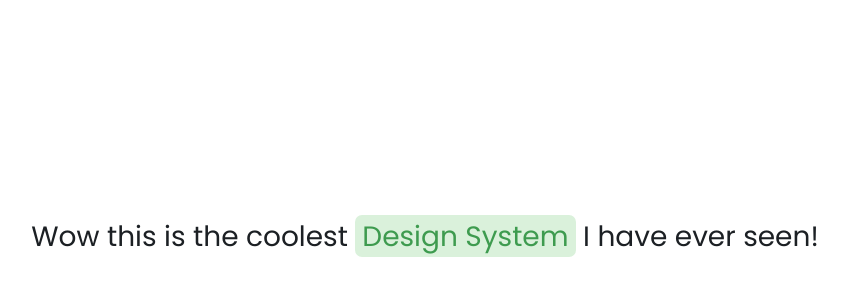
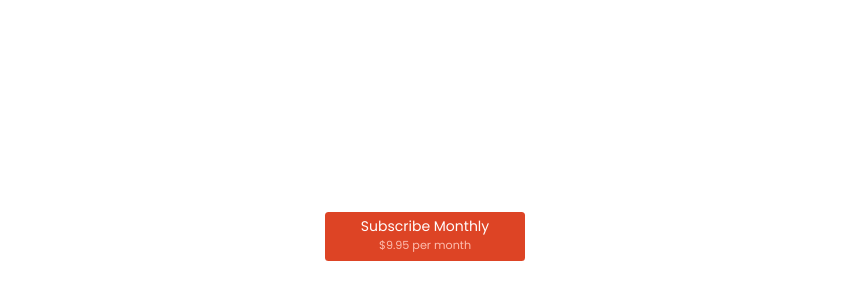
Before and after one commit to didimedina/magical-ds, a Next.js app: page /v2 in a window 1280 px wide. Shown: the part 164-464 px from the top of the page, without its empty margins (215-1063 px from the left). Built offline with nearby package versions, Linux system fonts and the light colour scheme.

Commit message:
vars being passed are better managed

```diff
--- a/components/v2/Button.tsx
+++ b/components/v2/Button.tsx
@@ -29,7 +29,6 @@ const StyledButton = styled(BaseButton, {
     userSelect: 'none',
     alignItems: "center",
     justifyContent: "center",
-    height: "calc($$buttonFontSize * 2)",
     width: "auto",
 
 
@@ -43,250 +42,92 @@ const StyledButton = styled(BaseButton, {
     // Dynamic
     fontSize: "$$buttonFontSize",
     lineHeight: "$$buttonFontSize",
-    borderRadius: "min(3px, calc($$buttonFontSize * 0.25))",
+    borderRadius: "calc($$buttonFontSize * 0.25)",
     px: "calc($$buttonFontSize * 0.5)",
+    py: "calc($$buttonFontSize * 0.25)",
+    color: "$$buttonColor",
+    backgroundColor: "$$buttonBackgroundColor",
 
     '&:focus': {
         outline: "none",
-        boxShadow: '0 0 0 min(2px, calc($$buttonFontSize * 0.125)) $$currentColor8',
+        boxShadow: '0 0 0 min(2px, calc($$buttonFontSize * 0.125)) $$buttonColors8',
     },
 
-    // '& [controlledBy="button"]': {
-    //     '&[data-magical-text]': {
-    //         px: "calc($$buttonFontSize * 0.25)",
-    //         py: "calc($$buttonFontSize * 0.125)",
-    //         height: "auto",
-    //         display: "inline-flex",
-    //         borderRadius: "calc($$buttonFontSize * 0.25)",
-    //     },
-    // },
-
-    //
     variants: {
+        height: {
+            default: { height: "calc($$buttonFontSize * 2)" },
+            fit: { height: "fit-content" }
+        },
         color: {
             slate: {
-                $$currentColor1: theme.colors.slate1,
-                $$currentColor2: theme.colors.slate2,
-                $$currentColor3: theme.colors.slate3,
-                $$currentColor4: theme.colors.slate4,
-                $$currentColor5: theme.colors.slate5,
-                $$currentColor6: theme.colors.slate6,
-                $$currentColor7: theme.colors.slate7,
-                $$currentColor8: theme.colors.slate8,
-                $$currentColor9: theme.colors.slate9,
-                $$currentColor10: theme.colors.slate10,
-                $$currentColor11: theme.colors.slate11,
-                $$currentColor12: theme.colors.slate12,
+                $$buttonColors1: theme.colors.slate1,
+                $$buttonColors2: theme.colors.slate2,
+                $$buttonColors3: theme.colors.slate3,
+                $$buttonColors4: theme.colors.slate4,
+                $$buttonColors5: theme.colors.slate5,
+                $$buttonColors6: theme.colors.slate6,
+                $$buttonColors7: theme.colors.slate7,
+                $$buttonColors8: theme.colors.slate8,
+                $$buttonColors9: theme.colors.slate9,
+                $$buttonColors10: theme.colors.slate10,
+                $$buttonColors11: theme.colors.slate11,
+                $$buttonColors12: theme.colors.slate12,
             },
             tomato: {
-                $$currentColor1: theme.colors.tomato1,
-                $$currentColor2: theme.colors.tomato2,
-                $$currentColor3: theme.colors.tomato3,
-                $$currentColor4: theme.colors.tomato4,
-                $$currentColor5: theme.colors.tomato5,
-                $$currentColor6: theme.colors.tomato6,
-                $$currentColor7: theme.colors.tomato7,
-                $$currentColor8: theme.colors.tomato8,
-                $$currentColor9: theme.colors.tomato9,
-                $$currentColor10: theme.colors.tomato10,
-                $$currentColor11: theme.colors.tomato11,
-                $$currentColor12: theme.colors.tomato12,
+                $$buttonColors1: theme.colors.tomato1,
+                $$buttonColors2: theme.colors.tomato2,
+                $$buttonColors3: theme.colors.tomato3,
+                $$buttonColors4: theme.colors.tomato4,
+                $$buttonColors5: theme.colors.tomato5,
+                $$buttonColors6: theme.colors.tomato6,
+                $$buttonColors7: theme.colors.tomato7,
+                $$buttonColors8: theme.colors.tomato8,
+                $$buttonColors9: theme.colors.tomato9,
+                $$buttonColors10: theme.colors.tomato10,
+                $$buttonColors11: theme.colors.tomato11,
+                $$buttonColors12: theme.colors.tomato12,
             },
             red: {
-                $$currentColor1: theme.colors.red1,
-                $$currentColor2: theme.colors.red2,
-                $$currentColor3: theme.colors.red3,
-                $$currentColor4: theme.colors.red4,
-                $$currentColor5: theme.colors.red5,
-                $$currentColor6: theme.colors.red6,
-                $$currentColor7: theme.colors.red7,
-                $$currentColor8: theme.colors.red8,
-                $$currentColor9: theme.colors.red9,
-                $$currentColor10: theme.colors.red10,
-                $$currentColor11: theme.colors.red11,
-                $$currentColor12: theme.colors.red12,
+                $$buttonColors1: theme.colors.red1,
+                $$buttonColors2: theme.colors.red2,
+                $$buttonColors3: theme.colors.red3,
+                $$buttonColors4: theme.colors.red4,
+                $$buttonColors5: theme.colors.red5,
+                $$buttonColors6: theme.colors.red6,
+                $$buttonColors7: theme.colors.red7,
+                $$buttonColors8: theme.colors.red8,
+                $$buttonColors9: theme.colors.red9,
+                $$buttonColors10: theme.colors.red10,
+                $$buttonColors11: theme.colors.red11,
+                $$buttonColors12: theme.colors.red12,
             },
             crimson: {
-                $$currentColor1: theme.colors.crimson1,
-                $$currentColor2: theme.colors.crimson2,
-                $$currentColor3: theme.colors.crimson3,
-                $$currentColor4: theme.colors.crimson4,
-                $$currentColor5: theme.colors.crimson5,
-                $$currentColor6: theme.colors.crimson6,
-                $$currentColor7: theme.colors.crimson7,
-                $$currentColor8: theme.colors.crimson8,
-                $$currentColor9: theme.colors.crimson9,
-                $$currentColor10: theme.colors.crimson10,
-                $$currentColor11: theme.colors.crimson11,
-                $$currentColor12: theme.colors.crimson12,
+                $$buttonColors1: theme.colors.crimson1,
+                $$buttonColors2: theme.colors.crimson2,
+                $$buttonColors3: theme.colors.crimson3,
+                $$buttonColors4: theme.colors.crimson4,
+                $$buttonColors5: theme.colors.crimson5,
+                $$buttonColors6: theme.colors.crimson6,
+                $$buttonColors7: theme.colors.crimson7,
+                $$buttonColors8: theme.colors.crimson8,
+                $$buttonColors9: theme.colors.crimson9,
+                $$buttonColors10: theme.colors.crimson10,
+                $$buttonColors11: theme.colors.crimson11,
+                $$buttonColors12: theme.colors.crimson12,
             },
             pink: {
-                $$currentColor1: theme.colors.pink1,
-                $$currentColor2: theme.colors.pink2,
-                $$currentColor3: theme.colors.pink3,
-                $$currentColor4: theme.colors.pink4,
-                $$currentColor5: theme.colors.pink5,
-                $$currentColor6: theme.colors.pink6,
-                $$currentColor7: theme.colors.pink7,
-                $$currentColor8: theme.colors.pink8,
-                $$currentColor9: theme.colors.pink9,
-                $$currentColor10: theme.colors.pink10,
-                $$currentColor11: theme.colors.pink11,
-                $$currentColor12: theme.colors.pink12,
-            },
-            plum: {
-                $$currentColor1: theme.colors.plum1,
-                $$currentColor2: theme.colors.plum2,
-                $$currentColor3: theme.colors.plum3,
-                $$currentColor4: theme.colors.plum4,
-                $$currentColor5: theme.colors.plum5,
-                $$currentColor6: theme.colors.plum6,
-                $$currentColor7: theme.colors.plum7,
-                $$currentColor8: theme.colors.plum8,
-                $$currentColor9: theme.colors.plum9,
-                $$currentColor10: theme.colors.plum10,
-                $$currentColor11: theme.colors.plum11,
-                $$currentColor12: theme.colors.plum12,
-            },
-            purple: {
-                $$currentColor1: theme.colors.purple1,
-                $$currentColor2: theme.colors.purple2,
-                $$currentColor3: theme.colors.purple3,
-                $$currentColor4: theme.colors.purple4,
-                $$currentColor5: theme.colors.purple5,
-                $$currentColor6: theme.colors.purple6,
-                $$currentColor7: theme.colors.purple7,
-                $$currentColor8: theme.colors.purple8,
-                $$currentColor9: theme.colors.purple9,
-                $$currentColor10: theme.colors.purple10,
-                $$currentColor11: theme.colors.purple11,
-                $$currentColor12: theme.colors.purple12,
-            },
-            violet: {
-                $$currentColor1: theme.colors.violet1,
-                $$currentColor2: theme.colors.violet2,
-                $$currentColor3: theme.colors.violet3,
-                $$currentColor4: theme.colors.violet4,
-                $$currentColor5: theme.colors.violet5,
-                $$currentColor6: theme.colors.violet6,
-                $$currentColor7: theme.colors.violet7,
-                $$currentColor8: theme.colors.violet8,
-                $$currentColor9: theme.colors.violet9,
-                $$currentColor10: theme.colors.violet10,
-                $$currentColor11: theme.colors.violet11,
-                $$currentColor12: theme.colors.violet12,
-            },
-            indigo: {
-                $$currentColor1: theme.colors.indigo1,
-                $$currentColor2: theme.colors.indigo2,
-                $$currentColor3: theme.colors.indigo3,
-                $$currentColor4: theme.colors.indigo4,
-                $$currentColor5: theme.colors.indigo5,
-                $$currentColor6: theme.colors.indigo6,
-                $$currentColor7: theme.colors.indigo7,
-                $$currentColor8: theme.colors.indigo8,
-                $$currentColor9: theme.colors.indigo9,
-                $$currentColor10: theme.colors.indigo10,
-                $$currentColor11: theme.colors.indigo11,
-                $$currentColor12: theme.colors.indigo12,
-            },
-            blue: {
-                $$currentColor1: theme.colors.blue1,
-                $$currentColor2: theme.colors.blue2,
-                $$currentColor3: theme.colors.blue3,
-                $$currentColor4: theme.colors.blue4,
-                $$currentColor5: theme.colors.blue5,
-                $$currentColor6: theme.colors.blue6,
-                $$currentColor7: theme.colors.blue7,
-                $$currentColor8: theme.colors.blue8,
-                $$currentColor9: theme.colors.blue9,
-                $$currentColor10: theme.colors.blue10,
-                $$currentColor11: theme.colors.blue11,
-                $$currentColor12: theme.colors.blue12,
-            },
-            cyan: {
-                $$currentColor1: theme.colors.cyan1,
-                $$currentColor2: theme.colors.cyan2,
-                $$currentColor3: theme.colors.cyan3,
-                $$currentColor4: theme.colors.cyan4,
-                $$currentColor5: theme.colors.cyan5,
-                $$currentColor6: theme.colors.cyan6,
-                $$currentColor7: theme.colors.cyan7,
-                $$currentColor8: theme.colors.cyan8,
-                $$currentColor9: theme.colors.cyan9,
-                $$currentColor10: theme.colors.cyan10,
-                $$currentColor11: theme.colors.cyan11,
-                $$currentColor12: theme.colors.cyan12,
-            },
-            teal: {
-                $$currentColor1: theme.colors.teal1,
-                $$currentColor2: theme.colors.teal2,
-                $$currentColor3: theme.colors.teal3,
-                $$currentColor4: theme.colors.teal4,
-                $$currentColor5: theme.colors.teal5,
-                $$currentColor6: theme.colors.teal6,
-                $$currentColor7: theme.colors.teal7,
-                $$currentColor8: theme.colors.teal8,
-                $$currentColor9: theme.colors.teal9,
-                $$currentColor10: theme.colors.teal10,
-                $$currentColor11: theme.colors.teal11,
-                $$currentColor12: theme.colors.teal12,
-            },
-            green: {
-                $$currentColor1: theme.colors.green1,
-                $$currentColor2: theme.colors.green2,
-                $$currentColor3: theme.colors.green3,
-                $$currentColor4: theme.colors.green4,
-                $$currentColor5: theme.colors.green5,
-                $$currentColor6: theme.colors.green6,
-                $$currentColor7: theme.colors.green7,
-                $$currentColor8: theme.colors.green8,
-                $$currentColor9: theme.colors.green9,
-                $$currentColor10: theme.colors.green10,
-                $$currentColor11: theme.colors.green11,
-                $$currentColor12: theme.colors.green12,
-            },
-            grass: {
-                $$currentColor1: theme.colors.grass1,
-                $$currentColor2: theme.colors.grass2,
-                $$currentColor3: theme.colors.grass3,
-                $$currentColor4: theme.colors.grass4,
-                $$currentColor5: theme.colors.grass5,
-                $$currentColor6: theme.colors.grass6,
-                $$currentColor7: theme.colors.grass7,
-                $$currentColor8: theme.colors.grass8,
-                $$currentColor9: theme.colors.grass9,
-                $$currentColor10: theme.colors.grass10,
-                $$currentColor11: theme.colors.grass11,
-                $$currentColor12: theme.colors.grass12,
-            },
-            orange: {
-                $$currentColor1: theme.colors.orange1,
-                $$currentColor2: theme.colors.orange2,
-                $$currentColor3: theme.colors.orange3,
-                $$currentColor4: theme.colors.orange4,
-                $$currentColor5: theme.colors.orange5,
-                $$currentColor6: theme.colors.orange6,
-                $$currentColor7: theme.colors.orange7,
-                $$currentColor8: theme.colors.orange8,
-                $$currentColor9: theme.colors.orange9,
-                $$currentColor10: theme.colors.orange10,
-                $$currentColor11: theme.colors.orange11,
-                $$currentColor12: theme.colors.orange12,
-            },
-            brown: {
-                $$currentColor1: theme.colors.brown1,
-                $$currentColor2: theme.colors.brown2,
-                $$currentColor3: theme.colors.brown3,
-                $$currentColor4: theme.colors.brown4,
-                $$currentColor5: theme.colors.brown5,
-                $$currentColor6: theme.colors.brown6,
-                $$currentColor7: theme.colors.brown7,
-                $$currentColor8: theme.colors.brown8,
-                $$currentColor9: theme.colors.brown9,
-                $$currentColor10: theme.colors.brown10,
-                $$currentColor11: theme.colors.brown11,
-                $$currentColor12: theme.colors.brown12,
+                $$buttonColors1: theme.colors.pink1,
+                $$buttonColors2: theme.colors.pink2,
+                $$buttonColors3: theme.colors.pink3,
+                $$buttonColors4: theme.colors.pink4,
+                $$buttonColors5: theme.colors.pink5,
+                $$buttonColors6: theme.colors.pink6,
+                $$buttonColors7: theme.colors.pink7,
+                $$buttonColors8: theme.colors.pink8,
+                $$buttonColors9: theme.colors.pink9,
+                $$buttonColors10: theme.colors.pink10,
+                $$buttonColors11: theme.colors.pink11,
+                $$buttonColors12: theme.colors.pink12,
             },
 
         },
@@ -306,20 +147,21 @@ const StyledButton = styled(BaseButton, {
         },
         affordance: {
             primary: {
-                backgroundColor: '$$currentColor10',
-                color: "$$currentColor1",
+                $$buttonBackgroundColor: "$$buttonColors10",
+                $$buttonColor: "$$buttonColors1",
+                $$buttonColorDimmed: "$$buttonColors6"
             },
             secondary: {
-                backgroundColor: '$$currentColor4',
-                color: "$$currentColor10",
-                '&:hover': {
-                    backgroundColor: '$$currentColor5',
-                }
+                $$buttonBackgroundColor: "$$buttonColors4",
+                $$buttonColor: "$$buttonColors10",
+                $$buttonColorDimmed: "$$buttonColors8"
             },
             tertiary: {
-                color: "$$currentColor9",
+                $$buttonColor: "$$buttonColors9",
+                $$buttonBackgroundColor: "transparent",
+                $$buttonColorDimmed: "$$buttonColors7",
                 textDecoration: "underline",
-                textDecorationColor: "$$currentColor6",
+                textDecorationColor: "$$buttonColors6",
                 textUnderlineOffset: "calc($$buttonFontSize * 0.125)",
                 textDecorationThickness: "calc($$buttonFontSize * 0.125)",
             },
@@ -327,24 +169,39 @@ const StyledButton = styled(BaseButton, {
         controlledBy: {
             text: {
                 $$buttonFontSize: "$$textFontSize",
-                px: "unset",
-                py: "unset",
-                height: "unset",
-                userSelect: 'unset',
-                fontSize: "unset",
-                fontWeight: "unset",
-                lineHeight: "unset",
-                borderRadius: "unset",
-                display: "unset", // see if this can be removed. currently it's causing issues without.
+                height: "auto",
+                display: "inline-flex",
+                px: "calc($$buttonFontSize * 0.25)",
+                py: "calc($$buttonFontSize * 0.125)",
+                marginLeft: "calc($$buttonFontSize * 0.125)",
+                marginRight: "calc($$buttonFontSize * 0.125)",
             },
         },
     },
-
-
+    compoundVariants: [
+        {
+            affordance: "primary",
+            color: "slate",
+            css: {
+                $$buttonBackgroundColor: "$$buttonColors12",
+                $$buttonColorDimmed: "$$buttonColors9",
+            }
+        },
+        {
+            affordance: "secondary",
+            color: "slate",
+            css: {
+                $$buttonColor: "$$buttonColors12",
+                $$buttonColorDimmed: "$$buttonColors9",
+            }
+        },
+    ],
 
     defaultVariants: {
         color: "blue",
         baseSize: "md",
+        affordance: "primary",
+        height: "default"
     }
 })
 
--- a/components/v2/Text.tsx
+++ b/components/v2/Text.tsx
@@ -23,25 +23,10 @@ const BaseText = buildComponentWithDataType("Text", "p")
 
 const StyledText = styled(BaseText, {
 
-    // fontSize: "$$textFontSize",
     fontSize: "$$textFontSize",
     color: theme.colors.slate12,
-    lineHeight: "calc($$textFontSize * 1.25)",
+    lineHeight: "calc($$textFontSize * 1.125)",
     display: "inline",
-
-    // Set children to adopt new variables
-
-    '& [data-magical-button]': {
-        px: "calc($$textFontSize * 0.25)",
-        py: "calc($$textFontSize * 0.125)",
-        // height: "calc($$textFontSize * 2.5)",
-        display: "inline-flex",
-        // setting to inline-flex for some reason requires an
-        // explicit height to be set
-        borderRadius: "calc($$textFontSize * 0.25)",
-    },
-
-
 
     variants: {
         baseSize: {
@@ -73,11 +58,33 @@ const StyledText = styled(BaseText, {
         controlledBy: {
             button: {
                 $$textFontSize: "$$buttonFontSize",
-                fontSize: "unset",
-                color: "unset",
+                color: "$$buttonColor", // <- what if this is on black bg do you need to do all the
+                // compound variants here as well to handle the exceptions?
+            }
+        },
+
+        shrink: {
+            true: {
+                fontSize: "calc($$textFontSize * 0.8)",
+            }
+        },
+        dim: {
+            true: {
+                // $$textColor: "calc($$textFontSize * 0.8)",
+            }
+        },
+    },
+    compoundVariants: [
+        {
+            dim: true,
+            controlledBy: "button",
+            css: {
+                color: "$$buttonColorDimmed"
             }
         }
-    },
+    ],
+
+
     defaultVariants: {
         baseSize: "md"
     }
--- a/pages/v1/index.tsx
+++ b/pages/v1/index.tsx
@@ -2,7 +2,7 @@ import type { NextPage } from 'next'
 import Head from 'next/head'
 import Box from '../../components/v1/Box'
 import * as Button from '../../components/v1/Button'
-import { css, theme, darkTheme, looselySized, denselySized } from '../stitches.config'
+import { css, theme, darkTheme, looselySized, denselySized } from '../../stitches.config'
 import { CloudSlash, Command, Check, Lightning, MapPinLine, DotsThreeOutlineVertical, CaretDown } from 'phosphor-react'
 import Text from '../../components/v1/Text'
 
--- a/pages/v2/index.tsx
+++ b/pages/v2/index.tsx
@@ -16,11 +16,12 @@ const Home: NextPage = () => {
         </Head>
 
         <Stack height={"screen"} positionAcross={"center"} positionAlong={"center"}>
-            <Text baseSize={"2xl"}>Wow this is the coolest&nbsp;
-                <Button controlledBy={"text"} affordance={"secondary"} color={"grass"}>
-                    <Text controlledBy={"button"} baseSize={"3xl"}>Design System</Text>
-                </Button> I have ever seen!
-            </Text>
+            <Button css={{ width: "200px"}} height={"fit"} affordance={"primary"} color={"tomato"}>
+                <Stack gap={"tighter"} padding={"tighter"} width={"fill"} height={"fill"} positionAlong={"center"} positionAcross={"center"}>
+                    <Text controlledBy={"button"}>Subscribe Monthly</Text>
+                    <Text dim shrink controlledBy={"button"}>$9.95 per month</Text>
+                </Stack>
+            </Button>
         </Stack>
 
       </div>
```
Also changed, not shown: components/v2/Stack.tsx (+17 -16 lines).
